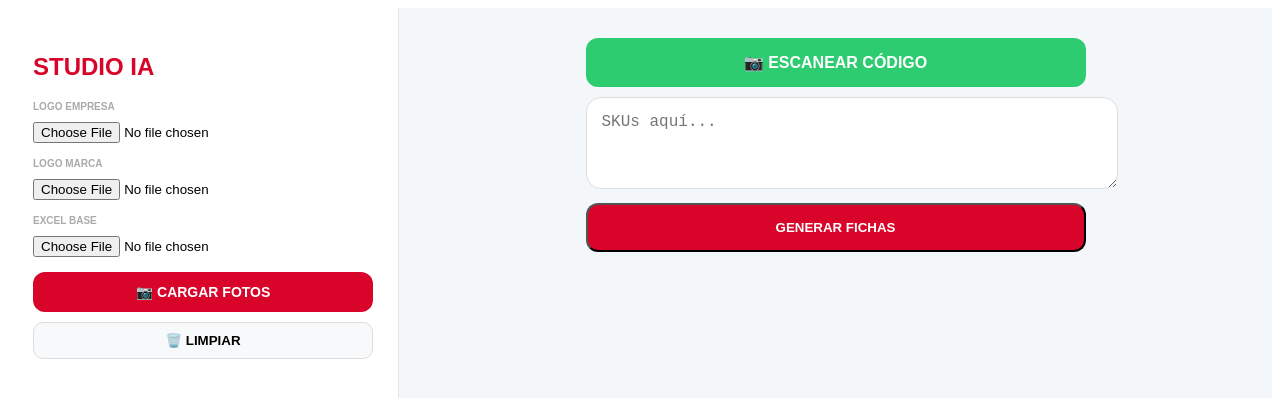
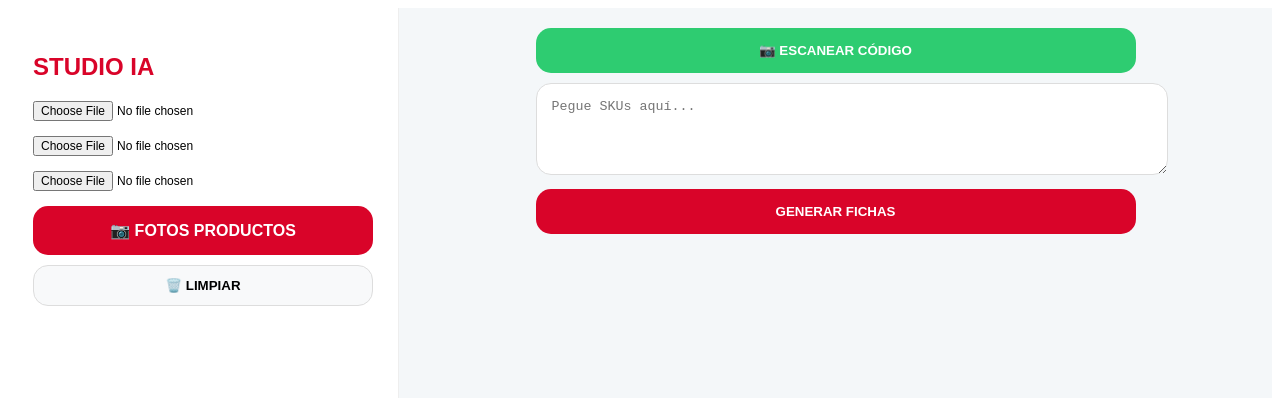
Before and after one commit to tabladamotosrepuestos-art/mi-app-estudio, a React (Vite) app in the folder mi-app-ai/: page / in a window 1280 px wide. Shown: the top 398 px of the page. Built offline with nearby package versions, Linux system fonts and the light colour scheme; the HTML template or start-up script is replaced by a standard one.

Commit message:
Update App.tsx

```diff
--- a/mi-app-ai/src/App.tsx
+++ b/mi-app-ai/src/App.tsx
@@ -36,29 +36,26 @@ const FichaStudioIA = ({ producto, bancoFotos, reglasPack, logoEmpresa, logoMarc
   };
 
   return (
-    <div style={{ display: 'flex', flexDirection: 'column', gap: '15px', width: '100%', maxWidth: '380px', margin: '0 auto' }}>
-      {/* PANEL DE CONTROL (RESTAURADO) */}
-      <div style={{ backgroundColor: 'white', borderRadius: '25px', padding: '15px', boxShadow: '0 5px 15px rgba(0,0,0,0.05)', border: '1px solid #f0f0f0' }}>
-        <div style={{ display: 'flex', justifyContent: 'space-between', marginBottom: '10px', alignItems: 'center' }}>
-          <span style={{ backgroundColor: '#e8f5e9', color: '#2ecc71', padding: '4px 10px', borderRadius: '10px', fontSize: '10px', fontWeight: 'bold' }}>CONTROL</span>
-          <div style={{ display: 'flex', gap: '8px' }}>
-            <button onClick={copiarImagen} style={{ background: '#f8f9fa', border: '1px solid #ddd', borderRadius: '8px', padding: '8px 12px', fontSize: '12px', cursor: 'pointer', fontWeight: 'bold' }}>📋 COPIAR</button>
-            <button onClick={onDelete} style={{ border: 'none', background: 'none', cursor: 'pointer', color: '#ccc', fontSize: '20px' }}>✕</button>
-          </div>
+    <div style={{ width: '100%', maxWidth: '380px', margin: '0 auto', background: 'white', borderRadius: '30px', boxShadow: '0 10px 30px rgba(0,0,0,0.1)', overflow: 'hidden' }}>
+      {/* SECCIÓN DE BOTONES (Integrada arriba de la ficha) */}
+      <div style={{ padding: '15px', borderBottom: '1px solid #eee', background: '#fcfcfc' }}>
+        <div style={{ display: 'flex', justifyContent: 'space-between', marginBottom: '10px' }}>
+          <button onClick={copiarImagen} style={{ flex: 1, marginRight: '8px', padding: '10px', background: 'white', border: '1px solid #ddd', borderRadius: '10px', fontWeight: 'bold', fontSize: '12px', cursor: 'pointer' }}>📋 COPIAR IMAGEN</button>
+          <button onClick={onDelete} style={{ padding: '10px 15px', background: '#eee', border: 'none', borderRadius: '10px', cursor: 'pointer' }}>✕</button>
         </div>
         <div style={{ display: 'flex', gap: '5px' }}>
           {[1, 3, 6, 12].map(n => (
             <button key={n} onClick={() => onUpdate({...producto, cantidad: n})}
-              style={{ flex: 1, padding: '10px 0', borderRadius: '10px', border: 'none', fontSize: '12px', fontWeight: 'bold', cursor: 'pointer', backgroundColor: producto.cantidad === n ? '#d90429' : '#f0f0f0', color: producto.cantidad === n ? 'white' : '#666' }}>x{n}</button>
+              style={{ flex: 1, padding: '12px 0', borderRadius: '10px', border: 'none', fontSize: '13px', fontWeight: 'bold', cursor: 'pointer', backgroundColor: producto.cantidad === n ? '#d90429' : '#eee', color: producto.cantidad === n ? 'white' : '#666' }}>x{n}</button>
           ))}
         </div>
       </div>
 
-      {/* DISEÑO DE LA FICHA */}
-      <div ref={fichaRef} style={{ backgroundColor: 'white', borderRadius: '35px', overflow: 'hidden', boxShadow: '0 20px 45px rgba(0,0,0,0.12)', position: 'relative' }}>
-        <div style={{ height: '280px', display: 'flex', alignItems: 'center', justifyContent: 'center', background: 'white', padding: '20px', position: 'relative' }}>
+      {/* ÁREA DE CAPTURA (Lo que se copia) */}
+      <div ref={fichaRef} style={{ background: 'white', position: 'relative' }}>
+        <div style={{ height: '300px', display: 'flex', alignItems: 'center', justifyContent: 'center', padding: '20px', position: 'relative' }}>
           <div style={{ position: 'absolute', top: '15px', left: '15px', background: '#d90429', color: 'white', padding: '5px 12px', borderRadius: '12px', fontSize: '10px', fontWeight: 'bold' }}>SKU: {producto.sku}</div>
-          {logoMarca && <img src={logoMarca} alt="marca" style={{ position: 'absolute', top: '10px', right: '10px', height: '60px', maxWidth: '110px', objectFit: 'contain' }} />}
+          {logoMarca && <img src={logoMarca} alt="marca" style={{ position: 'absolute', top: '15px', right: '15px', height: '60px', maxWidth: '100px', objectFit: 'contain' }} />}
 
           <div style={{ position: 'absolute', top: '80px', right: '15px', display: 'flex', flexDirection: 'column', gap: '8px' }}>
             {descFinal > 0 && (
@@ -81,7 +78,7 @@ const FichaStudioIA = ({ producto, bancoFotos, reglasPack, logoEmpresa, logoMarc
 
         <div style={{ backgroundColor: 'black', padding: '25px', color: 'white' }}>
           <div style={{ display: 'flex', justifyContent: 'space-between', alignItems: 'flex-start', marginBottom: '15px' }}>
-            <div style={{ flex: 1, paddingRight: '10px' }}><h4 style={{ margin: 0, fontSize: '15px', textTransform: 'uppercase', fontWeight: '900', lineHeight: '1.2' }}>{producto.nombre}</h4></div>
+            <div style={{ flex: 1, paddingRight: '10px' }}><h4 style={{ margin: 0, fontSize: '15px', textTransform: 'uppercase', fontWeight: '900' }}>{producto.nombre}</h4></div>
             <div style={{ textAlign: 'right' }}>
               <div style={{ fontSize: '10px', textDecoration: 'line-through', color: '#555' }}>${precioBase.toLocaleString('es-AR')}</div>
               <div style={{ fontSize: '26px', color: '#d90429', fontWeight: '900' }}>${unitarioFinal.toLocaleString('es-AR', { maximumFractionDigits: 0 })}</div>
@@ -127,7 +124,6 @@ export default function App() {
     script.src = "https://unpkg.com/html5-qrcode";
     script.async = true;
     document.body.appendChild(script);
-    return () => { try { document.body.removeChild(script); } catch(e){} };
   }, []);
 
   const procesarSku = (sku: string) => {
@@ -164,57 +160,39 @@ export default function App() {
   };
 
   return (
-    <div className="layout">
-      <style>{`
-        .layout { display: flex; height: 100vh; background: #f4f7f9; font-family: sans-serif; overflow: hidden; }
-        .sidebar { width: 340px; background: white; padding: 25px; border-right: 1px solid #e0e6ed; overflow-y: auto; flex-shrink: 0; }
-        .main-content { flex: 1; padding: 30px; overflow-y: auto; }
-        .grid-fichas { display: grid; grid-template-columns: repeat(auto-fill, minmax(360px, 1fr)); gap: 25px; padding-bottom: 50px; }
-
-        @media (max-width: 768px) {
-          .layout { flex-direction: column; overflow-y: auto; height: auto; }
-          .sidebar { width: 100%; border-right: none; border-bottom: 2px solid #eee; height: auto; padding: 20px; box-sizing: border-box; }
-          .main-content { padding: 15px; width: 100%; box-sizing: border-box; }
-          .grid-fichas { grid-template-columns: 1fr; }
-        }
-      `}</style>
-
-      <div className="sidebar">
+    <div style={{ display: 'flex', flexDirection: window.innerWidth < 768 ? 'column' : 'row', height: '100vh', background: '#f4f7f9', fontFamily: 'sans-serif', overflow: 'hidden' }}>
+      {/* SIDEBAR */}
+      <aside style={{ width: window.innerWidth < 768 ? '100%' : '340px', background: 'white', padding: '25px', borderRight: '1px solid #eee', overflowY: 'auto', flexShrink: 0 }}>
         <h2 style={{ color: '#d90429', fontWeight: '900', marginBottom: '20px' }}>STUDIO IA</h2>
-        <div style={{ marginBottom: '15px' }}><p style={{ fontSize: '10px', fontWeight: 'bold', color: '#aaa' }}>LOGO EMPRESA</p>
-          <input type="file" onChange={(e) => { const f = e.target.files?.[0]; if (f) { const r = new FileReader(); r.onload = () => setLogoEmpresa(r.result as string); r.readAsDataURL(f); } }} />
-        </div>
-        <div style={{ marginBottom: '15px' }}><p style={{ fontSize: '10px', fontWeight: 'bold', color: '#aaa' }}>LOGO MARCA</p>
-          <input type="file" onChange={(e) => { const f = e.target.files?.[0]; if (f) { const r = new FileReader(); r.onload = () => setLogoMarca(r.result as string); r.readAsDataURL(f); } }} />
-        </div>
-        <div style={{ marginBottom: '15px' }}><p style={{ fontSize: '10px', fontWeight: 'bold', color: '#aaa' }}>EXCEL BASE</p>
-          <input type="file" onChange={(e) => { const f = e.target.files?.[0]; if (!f) return; const r = new FileReader(); r.onload = (evt) => { const wb = XLSX.read(evt.target?.result, { type: 'binary' }); setDbPrecios(XLSX.utils.sheet_to_json(wb.Sheets[wb.SheetNames[0]])); }; r.readAsBinaryString(f); }} />
-        </div>
-        <label style={{ display: 'block', padding: '12px', background: '#d90429', color: 'white', borderRadius: '12px', textAlign: 'center', cursor: 'pointer', fontWeight: 'bold', marginBottom: '10px', fontSize: '14px' }}>
-          📷 CARGAR FOTOS
+        <input type="file" onChange={(e) => { const f = e.target.files?.[0]; if (f) { const r = new FileReader(); r.onload = () => setLogoEmpresa(r.result as string); r.readAsDataURL(f); } }} style={{ marginBottom: '15px', fontSize: '12px' }} />
+        <input type="file" onChange={(e) => { const f = e.target.files?.[0]; if (f) { const r = new FileReader(); r.onload = () => setLogoMarca(r.result as string); r.readAsDataURL(f); } }} style={{ marginBottom: '15px', fontSize: '12px' }} />
+        <input type="file" onChange={(e) => { const f = e.target.files?.[0]; if (f) { const r = new FileReader(); r.onload = (evt) => { const wb = XLSX.read(evt.target?.result, { type: 'binary' }); setDbPrecios(XLSX.utils.sheet_to_json(wb.Sheets[wb.SheetNames[0]])); }; r.readAsBinaryString(f); } }} style={{ marginBottom: '15px', fontSize: '12px' }} />
+        <label style={{ display: 'block', padding: '15px', background: '#d90429', color: 'white', borderRadius: '15px', textAlign: 'center', cursor: 'pointer', fontWeight: 'bold', marginBottom: '10px' }}>
+          📷 FOTOS PRODUCTOS
           <input type="file" hidden multiple onChange={(e) => { const files = e.target.files; if (!files) return; Array.from(files).forEach(f => { const r = new FileReader(); r.onloadend = () => setBancoFotos(prev => ({ ...prev, [f.name.split('.')[0].toLowerCase().trim()]: r.result as string })); r.readAsDataURL(f); }); }} />
         </label>
-        <button onClick={() => setItems([])} style={{ width: '100%', padding: '10px', background: '#f8f9fa', borderRadius: '10px', cursor: 'pointer', fontWeight: 'bold', border: '1px solid #ddd' }}>🗑️ LIMPIAR</button>
-      </div>
+        <button onClick={() => setItems([])} style={{ width: '100%', padding: '12px', background: '#f8f9fa', borderRadius: '15px', border: '1px solid #ddd', fontWeight: 'bold' }}>🗑️ LIMPIAR</button>
+      </aside>
 
-      <div className="main-content">
-        <div style={{ maxWidth: '500px', margin: '0 auto 30px', textAlign: 'center' }}>
-          <button onClick={toggleScanner} style={{ width: '100%', marginBottom: '10px', padding: '15px', background: '#2ecc71', color: 'white', border: 'none', borderRadius: '12px', fontWeight: 'bold', fontSize: '16px' }}>
+      {/* MAIN */}
+      <main style={{ flex: 1, padding: '20px', overflowY: 'auto' }}>
+        <div style={{ maxWidth: '600px', margin: '0 auto 30px', textAlign: 'center' }}>
+          <button onClick={toggleScanner} style={{ width: '100%', padding: '15px', background: '#2ecc71', color: 'white', border: 'none', borderRadius: '15px', fontWeight: 'bold', marginBottom: '10px' }}>
             {scanning ? "❌ CERRAR CÁMARA" : "📷 ESCANEAR CÓDIGO"}
           </button>
-          {scanning && <div id="reader" style={{ width: '100%', maxWidth: '350px', margin: '0 auto 15px', borderRadius: '15px', overflow: 'hidden', border: '2px solid #2ecc71' }}></div>}
-          <textarea value={skuInput} onChange={(e) => setSkuInput(e.target.value)} placeholder="SKUs aquí..." style={{ width: '100%', height: '60px', borderRadius: '15px', padding: '15px', border: '1px solid #ddd', fontSize: '16px' }} />
-          <button onClick={() => { skuInput.split('\n').forEach(procesarSku); setSkuInput(""); }} style={{ width: '100%', marginTop: '10px', padding: '15px', background: '#d90429', color: 'white', borderRadius: '12px', fontWeight: 'bold' }}>GENERAR FICHAS</button>
+          {scanning && <div id="reader" style={{ width: '100%', margin: '0 auto 15px', borderRadius: '15px', overflow: 'hidden', border: '2px solid #2ecc71' }}></div>}
+          <textarea value={skuInput} onChange={(e) => setSkuInput(e.target.value)} placeholder="Pegue SKUs aquí..." style={{ width: '100%', height: '60px', padding: '15px', borderRadius: '15px', border: '1px solid #ddd', marginBottom: '10px' }} />
+          <button onClick={() => { skuInput.split('\n').forEach(procesarSku); setSkuInput(""); }} style={{ width: '100%', padding: '15px', background: '#d90429', color: 'white', border: 'none', borderRadius: '15px', fontWeight: 'bold' }}>GENERAR FICHAS</button>
         </div>
 
-        <div className="grid-fichas">
+        <div style={{ display: 'grid', gridTemplateColumns: 'repeat(auto-fill, minmax(320px, 1fr))', gap: '20px' }}>
           {items.map(item => (
             <FichaStudioIA key={item.id} producto={item} bancoFotos={bancoFotos} reglasPack={reglasPack} logoEmpresa={logoEmpresa} logoMarca={logoMarca}
                            onUpdate={(u) => setItems(items.map(i => i.id === item.id ? u : i))}
                            onDelete={() => setItems(items.filter(i => i.id !== item.id))} />
           ))}
         </div>
-      </div>
+      </main>
     </div>
   );
 }
```
